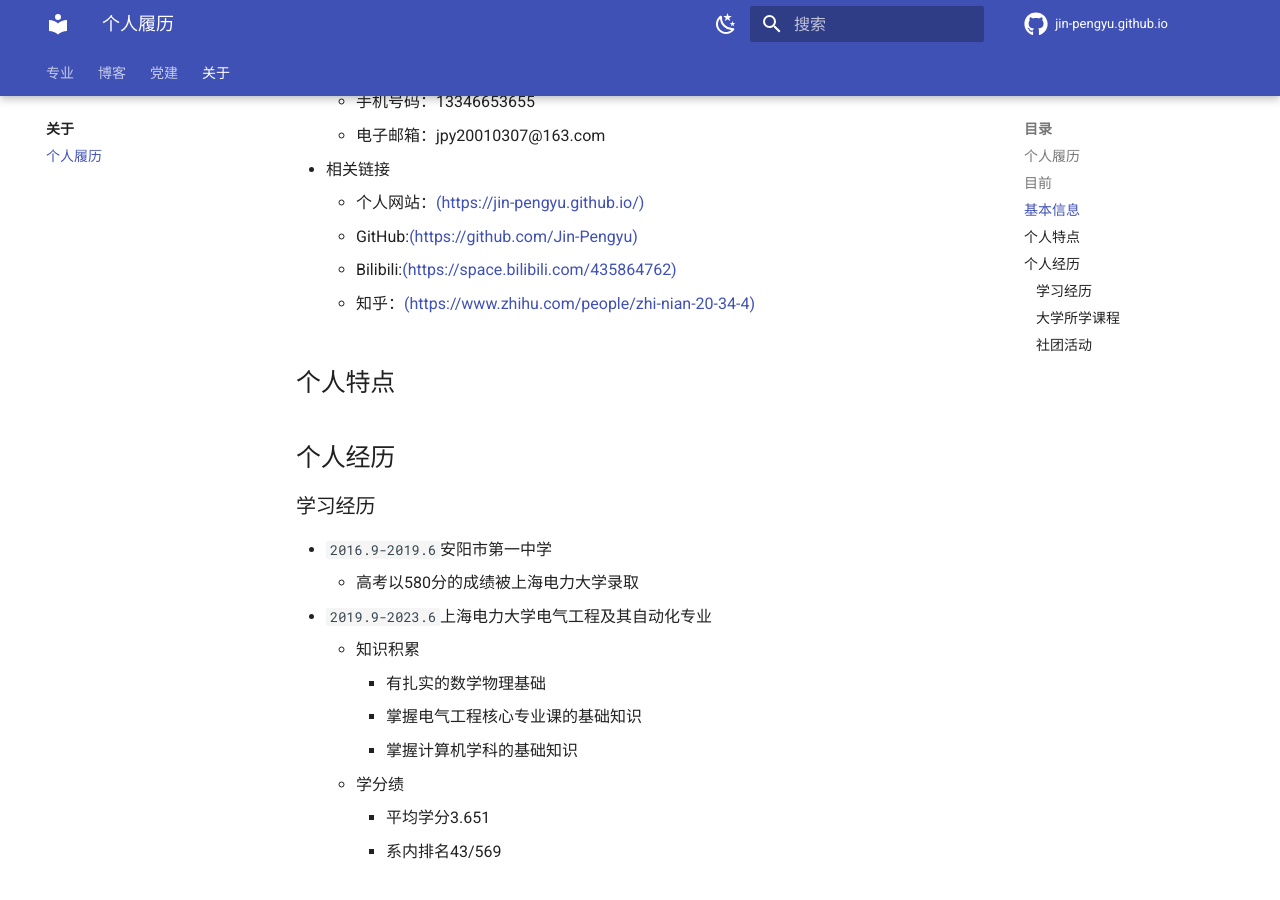
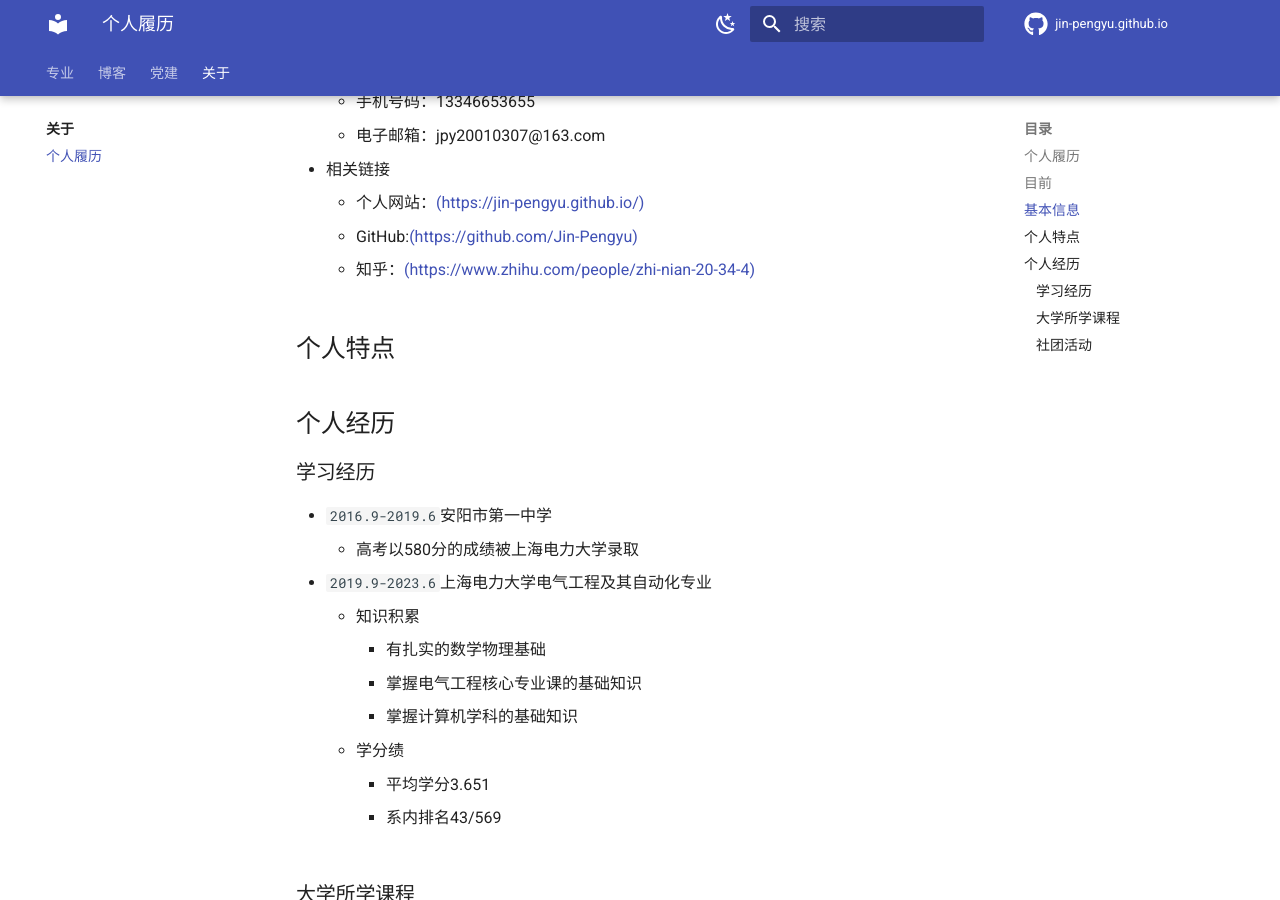
Before and after one commit to Pengyu-Jin/Pengyu-Jin.github.io, an MkDocs documentation site: the page built from docs/about/personal profile/p p.md, in a window 1280 px wide and 900 px high, scrolled down 640 px. Built offline with MkDocs 1.6.1 and Material for MkDocs 9.7.7, drawn with Linux system fonts in a browser that asks for light colours.

Commit message:
style change 203

```diff
--- a/docs/about/personal profile/p p.md
+++ b/docs/about/personal profile/p p.md
@@ -20,7 +20,6 @@
 * 相关链接
     * 个人网站：[(https://jin-pengyu.github.io/)](https://jin-pengyu.github.io/)
     * GitHub:[(https://github.com/Jin-Pengyu)](https://github.com/Jin-Pengyu)
-    * Bilibili:[(https://space.bilibili.com/435864762)](https://space.bilibili.com/435864762)
     * 知乎：[(https://www.zhihu.com/people/zhi-nian-20-34-4)](https://www.zhihu.com/people/zhi-nian-20-34-4)
 
 ## 个人特点
```
